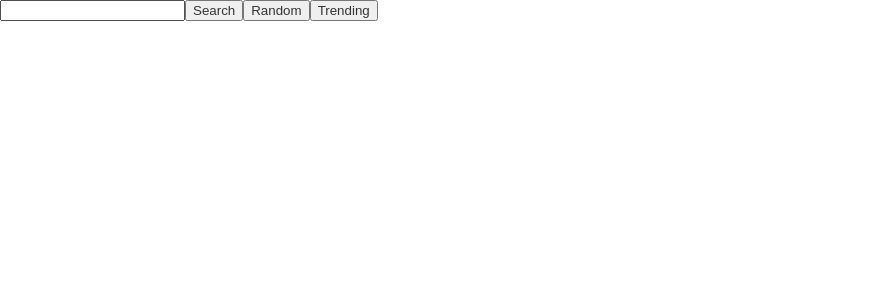
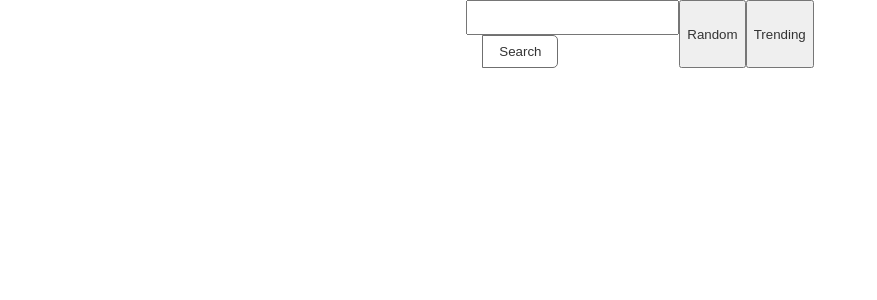
Before and after one commit to RasyadiAbdoellah/giphy-browser, a React (Create React App) app: page / in a window 1280 px wide. Shown: the top 300 px of the page, without its empty margins (0-877 px from the left). Built offline with nearby package versions, Linux system fonts and the light colour scheme; what giphy-js-sdk-core would draw is missing.

Commit message:
change  some styling variable

```diff
--- a/src/styles/main.scss
+++ b/src/styles/main.scss
@@ -14,12 +14,17 @@ html {
 #navbar {
   width: 100%;
   display: flex;
-  a {
+  justify-content: center;
+  * input,
+  * button {
+    padding: 0.5rem 1rem;
+  }
+  *button {
     display: block;
-    padding: 0.5rem 1rem;
     text-decoration: none;
     border: solid 1px $dark-gray;
     border-right: none;
+    background: white;
     &:first-of-type {
       border-radius: 5px 0 0 5px;
       margin-left: 1rem;
```
